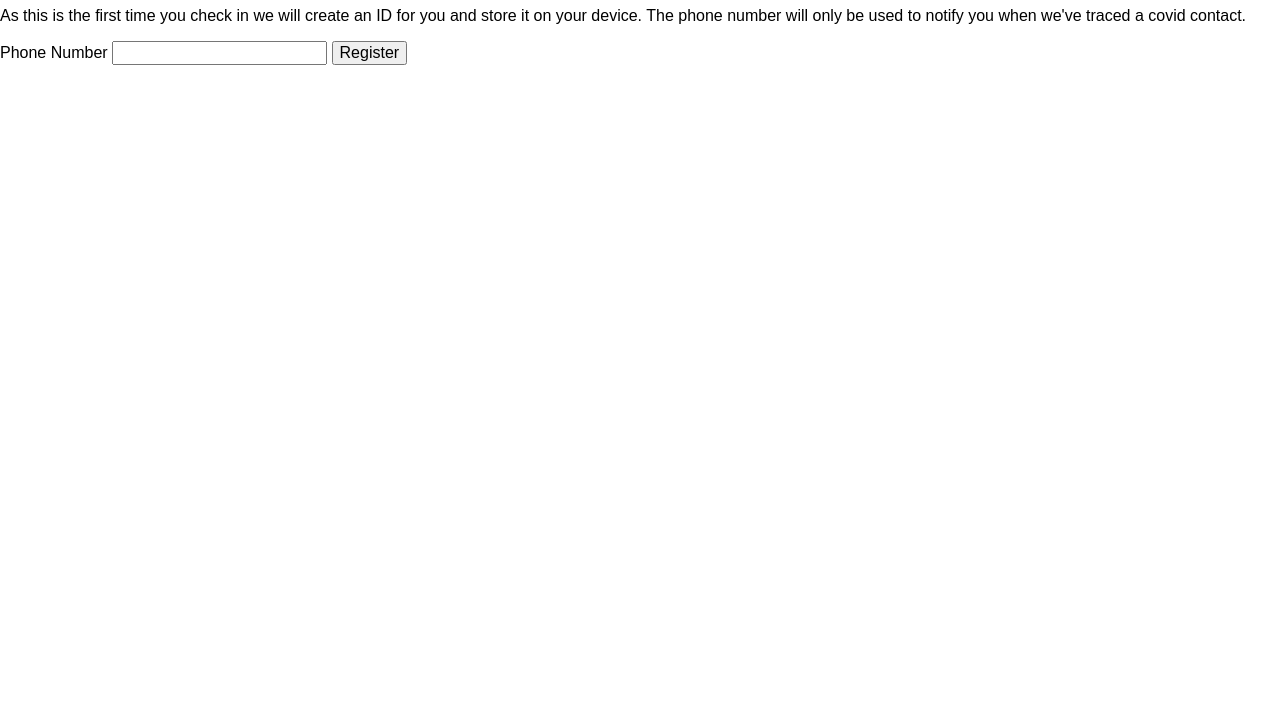
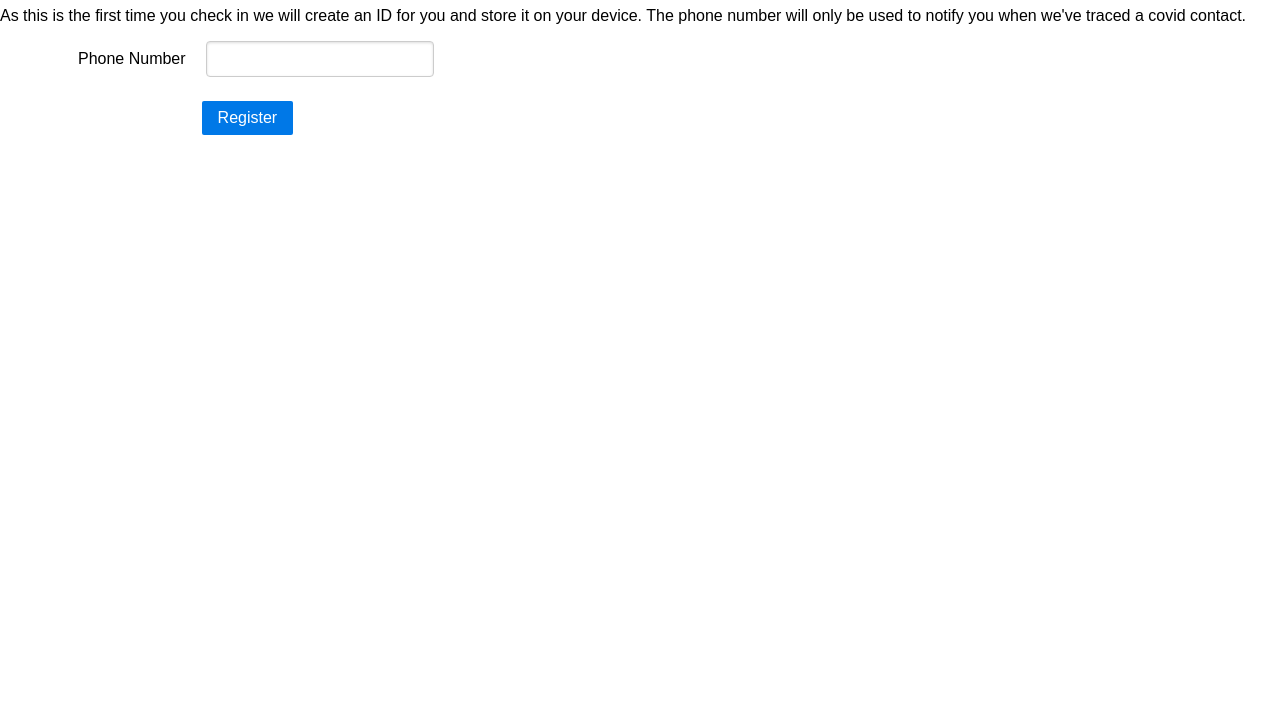
Before and after one commit to eilonkr/cut-covid-www, a website with bundled scripts: page check.html in a window 1280 px wide. Shown: the part 73-800 px from the top of the page. Built offline with nearby package versions, Linux system fonts and the light colour scheme.

Commit message:
Improving user registration form

```diff
--- a/check.html
+++ b/check.html
@@ -15,9 +15,16 @@
             The phone number will only be used to notify you
             when we've traced a covid contact.
         </p>
-        <label>Phone Number</label>
-        <input name="tel" type="tel" />
-        <button id="register-button">Register</button>
+        <form id="register" name="register" class="pure-form pure-form-aligned">
+            <div class="pure-control-group">
+                <label>Phone Number</label>
+                <input name="tel" type="tel" />
+            </div><div class="pure-controls">
+                <button id="register-button" class="pure-button pure-button-primary">
+                    Register
+                </button>
+            </div>
+        </form>
     </div>
     <div id="known-user" class="hidden">
         <form id="checkin" name="checkin" class="pure-form pure-form-aligned">
```
